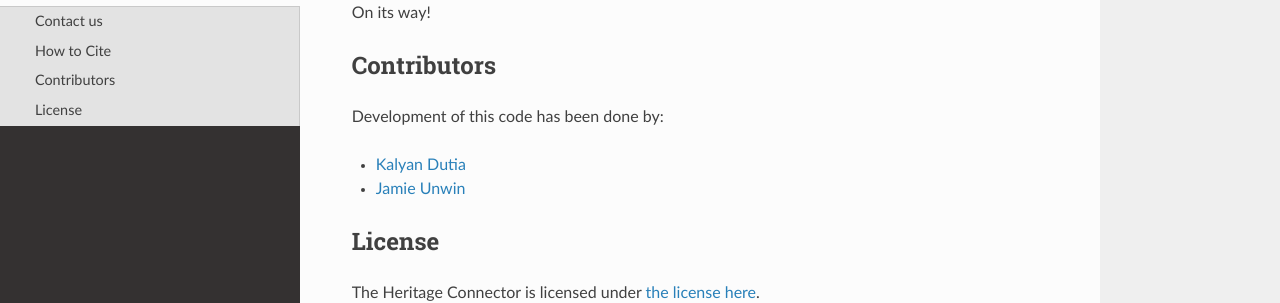
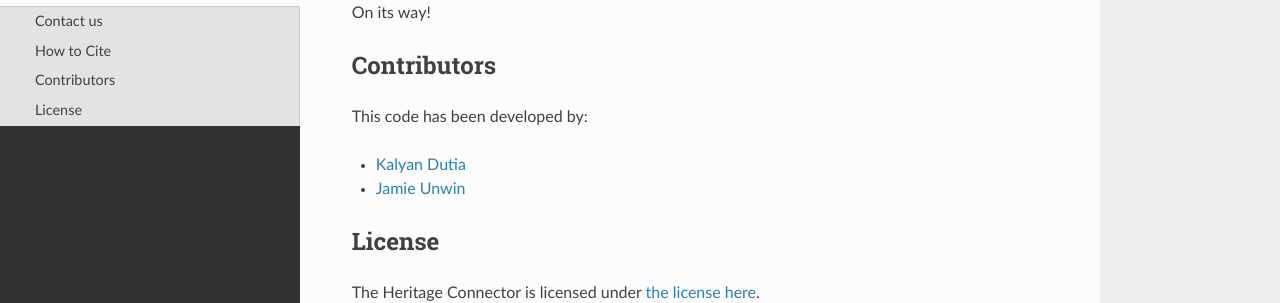
Before and after one commit to TheScienceMuseum/heritage-connector, a Sphinx documentation site: the page built from docs/about.rst, in a window 1280 px wide. Shown: the part 367-670 px from the top of the page. Built offline with Sphinx 7.4.7 and the Read the Docs theme 2.0.0, drawn with Linux system fonts in a browser that asks for light colours.

Commit message:
docs: rephrase in about

```diff
--- a/docs/about.rst
+++ b/docs/about.rst
@@ -23,7 +23,7 @@
 Contributors
 ------------
 
-Development of this code has been done by:
+This code has been developed by:
 
 * `Kalyan Dutia`_
 * `Jamie Unwin`_
```
